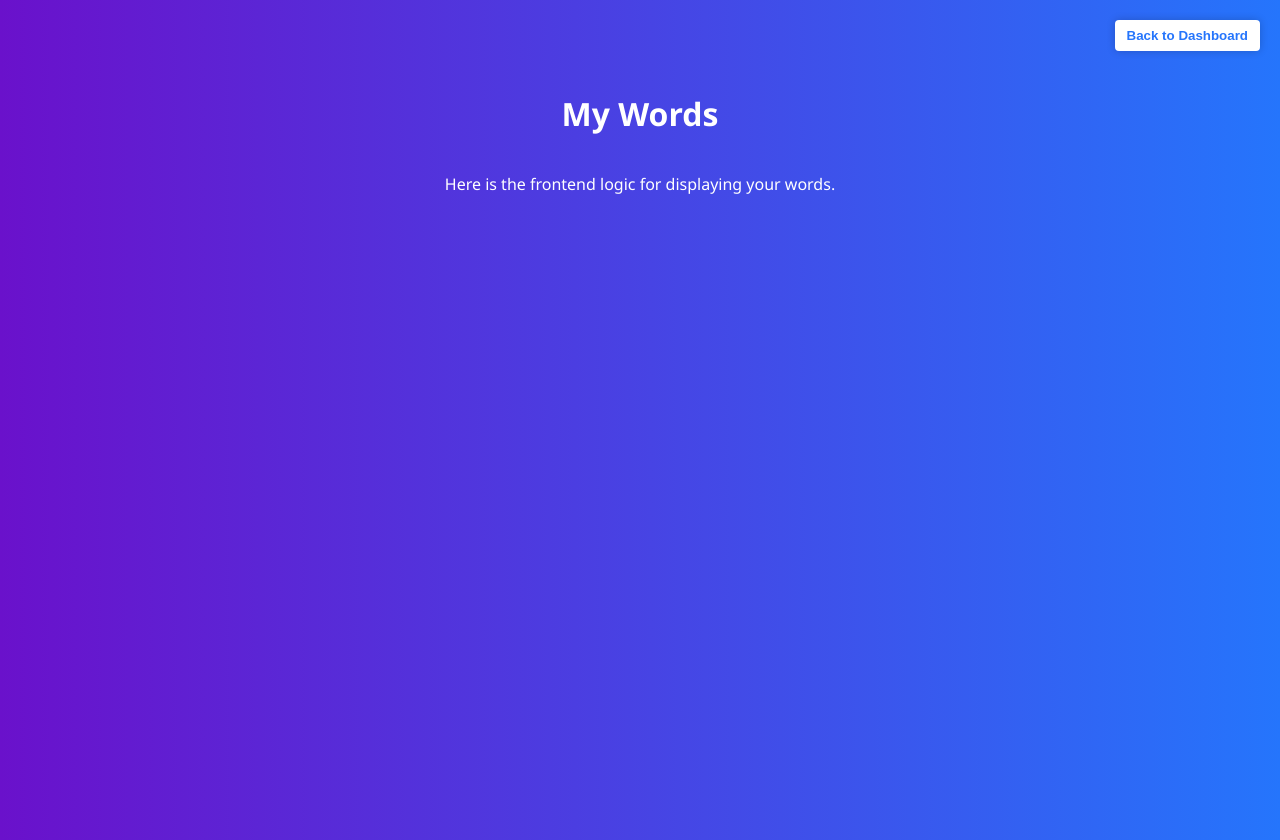
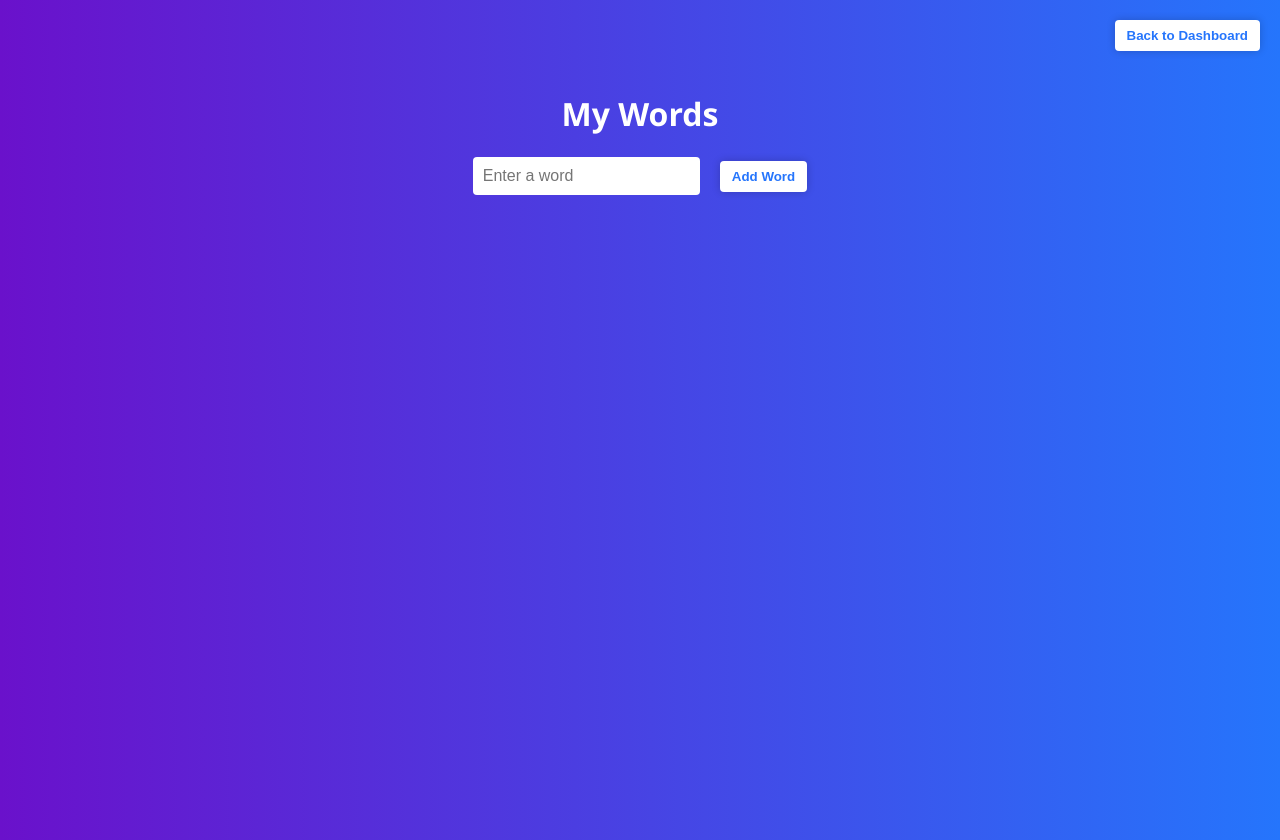
Before and after one commit to antoinemansour7/LexiGo, a React (Create React App) app in the folder frontend/: page /mywords in a window 1280 px wide. Built offline with nearby package versions, Linux system fonts and the light colour scheme.

Commit message:
added the logic for adding words

```diff
--- a/frontend/src/MyWords.js
+++ b/frontend/src/MyWords.js
@@ -1,8 +1,10 @@
-import React from 'react';
+import React, { useState } from 'react';
 import { useNavigate } from 'react-router-dom';
 
 function MyWords() {
   const navigate = useNavigate();
+  const [newWord, setNewWord] = useState('');
+  const [words, setWords] = useState([]);
 
   const containerStyle = {
     position: 'relative',
@@ -29,7 +31,34 @@ function MyWords() {
     padding: '8px 12px',
     cursor: 'pointer',
     fontWeight: 'bold',
-    boxShadow: '0 0 8px rgba(0,0,0,0.2)'
+    boxShadow: '0 0 8px rgba(0,0,0,0.2)',
+    marginLeft: '10px'
+  };
+
+  const inputStyle = {
+    padding: '10px',
+    fontSize: '1em',
+    borderRadius: '4px',
+    border: 'none',
+    marginRight: '10px'
+  };
+
+  const wordCardStyle = {
+    background: '#fff',
+    color: '#2575fc',
+    padding: '10px 15px',
+    borderRadius: '8px',
+    boxShadow: '0 0 10px rgba(0,0,0,0.15)',
+    margin: '10px',
+    fontWeight: 'bold'
+  };
+
+  const addWord = (e) => {
+    e.preventDefault();
+    if (newWord.trim()) {
+      setWords([...words, newWord.trim()]);
+      setNewWord('');
+    }
   };
 
   return (
@@ -40,7 +69,26 @@ function MyWords() {
         </button>
       </div>
       <h1>My Words</h1>
-      <p>Here is the frontend logic for displaying your words.</p>
+
+      {/* New word input form */}
+      <form onSubmit={addWord} style={{ marginBottom: '30px' }}>
+        <input
+          type="text"
+          placeholder="Enter a word"
+          value={newWord}
+          onChange={(e) => setNewWord(e.target.value)}
+          style={inputStyle}
+        />
+        <button type="submit" style={buttonStyle}>Add Word</button>
+      </form>
+      {/* Display added words */}
+      <div style={{ display: 'flex', flexWrap: 'wrap', justifyContent: 'center' }}>
+        {words.map((word, index) => (
+          <div key={index} style={wordCardStyle}>
+            {word}
+          </div>
+        ))}
+      </div>
     </div>
   );
 }
```
